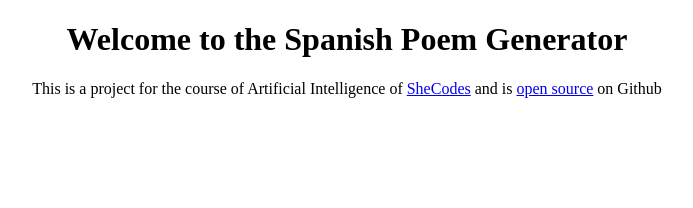
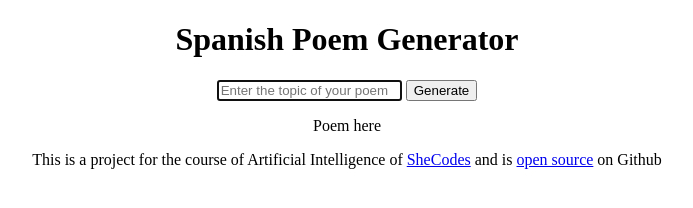
Before and after one commit to estefaniaramirezmnt/spanish-poem-generator, a plain HTML site: page index.html in a window 1280 px wide. Shown: the whole page, without its empty margins (293-986 px from the left). Drawn offline with Linux system fonts and the light colour scheme; files whose address does not match are found by name.

Commit message:
Aded basic html structure

```diff
--- a/index.html
+++ b/index.html
@@ -9,12 +9,35 @@
 </head>
 
 <body>
-    <h1>Welcome to the Spanish Poem Generator</h1>
+    <header>
+        <h1>Spanish Poem Generator</h1>
+    </header>
+    <main>
+        <form>
+            <input
+                type="text"
+                placeholder="Enter the topic of your poem"
+                id="topic"
+                autofocus
+                required
+                autocomplete="off"
+            >
+            <input
+                type="submit"
+                value="Generate"
+                id="generate"
+            >
+        </form>
+        <div class="poem-container">
+            <p id="poem">Poem here</p>
+        </div>
+    </main>
     <footer>
         <p>This is a project for the course of Artificial Intelligence of <a href="https://www.shecodes.io/"
                 target="_blank">
                 SheCodes</a>
-            and is <a href="https://github.com/estefaniaramirezmnt/spanish-poem-generator" target="_blank"> open source</a> on Github</p>
+            and is <a href="https://github.com/estefaniaramirezmnt/spanish-poem-generator" target="_blank"> open
+                source</a> on Github</p>
     </footer>
     <script src="js/index.js"></script>
 </body>
```
